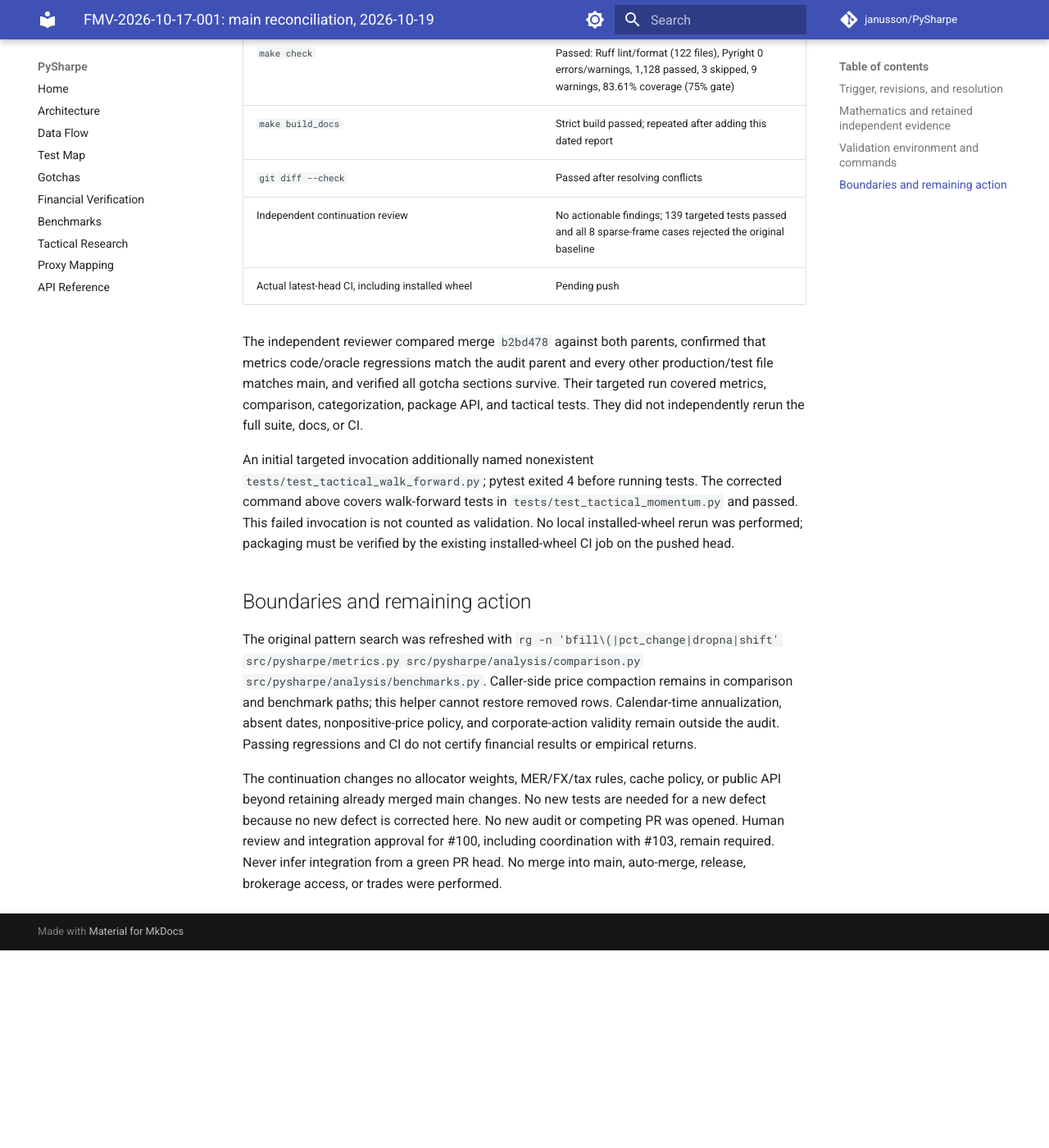
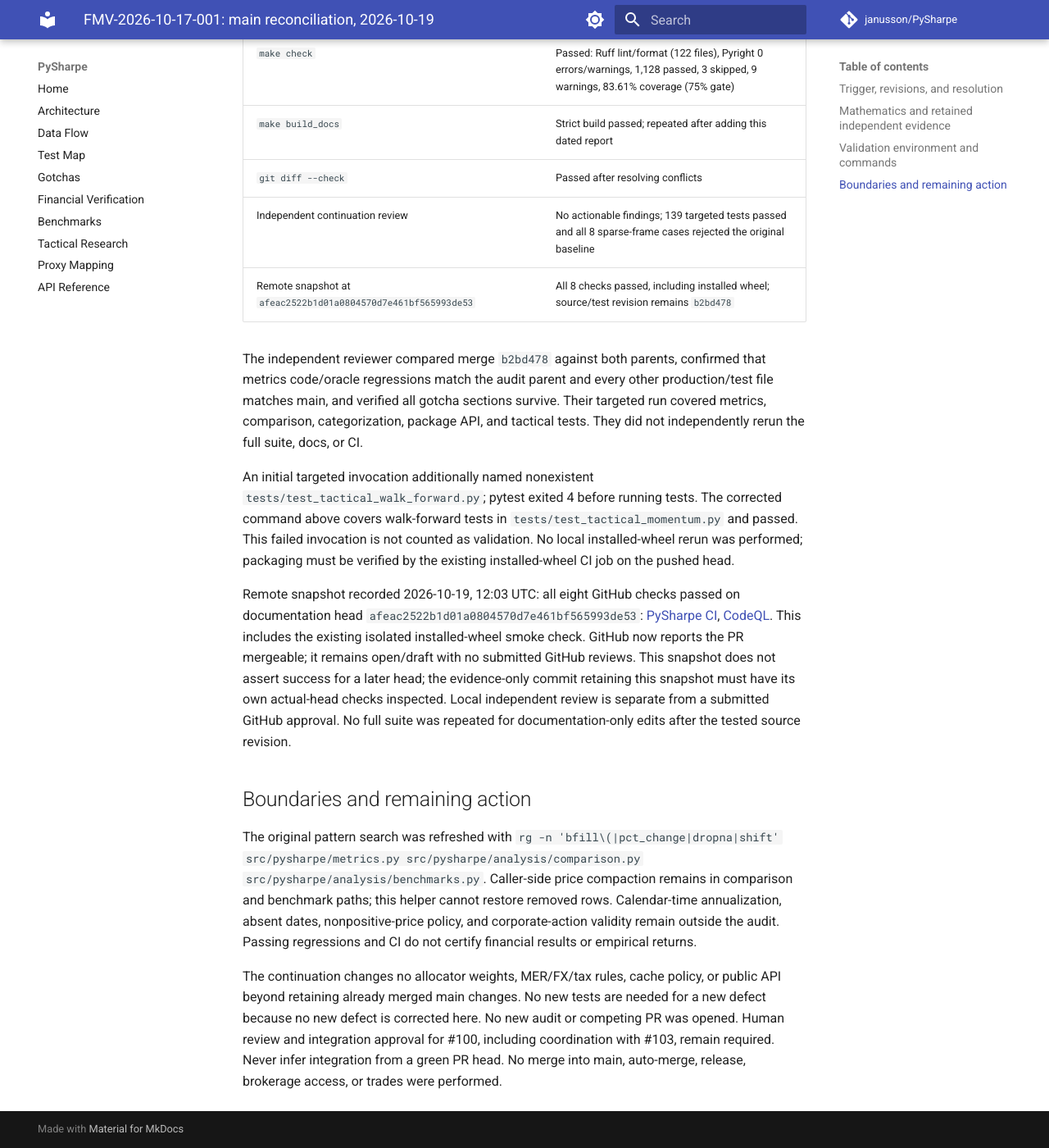
Before and after one commit to janusson/PySharpe, an MkDocs documentation site: the page built from docs/financial_verification/2026-10-19-001-main-reconciliation.md, in a window 1280 px wide and 1400 px high, scrolled down 1634 px. Shown: the whole window at 82% size. Built offline with MkDocs 1.6.1 and Material for MkDocs 9.7.7, drawn with Linux system fonts in a browser that asks for light colours; comment, search, counter and statistics services are not loaded; before the commit the page ends 2793 px from its top, so only the background shows below that.

Commit message:
Retain reconciled audit CI snapshot

```diff
--- a/docs/financial_verification/2026-10-19-001-main-reconciliation.md
+++ b/docs/financial_verification/2026-10-19-001-main-reconciliation.md
@@ -61,7 +61,7 @@ The primary dirty checkout and other worktrees were preserved.
 | `make build_docs` | Strict build passed; repeated after adding this dated report |
 | `git diff --check` | Passed after resolving conflicts |
 | Independent continuation review | No actionable findings; 139 targeted tests passed and all 8 sparse-frame cases rejected the original baseline |
-| Actual latest-head CI, including installed wheel | Pending push |
+| Remote snapshot at `afeac2522b1d01a0804570d7e461bf565993de53` | All 8 checks passed, including installed wheel; source/test revision remains `b2bd478` |
 
 The independent reviewer compared merge `b2bd478` against both parents, confirmed
 that metrics code/oracle regressions match the audit parent and every other
@@ -75,6 +75,17 @@ The corrected command above covers walk-forward tests in
 `tests/test_tactical_momentum.py` and passed. This failed invocation is not
 counted as validation. No local installed-wheel rerun was performed; packaging
 must be verified by the existing installed-wheel CI job on the pushed head.
+
+Remote snapshot recorded 2026-10-19, 12:03 UTC: all eight GitHub checks passed
+on documentation head `afeac2522b1d01a0804570d7e461bf565993de53`:
+[PySharpe CI](https://github.com/janusson/PySharpe/actions/runs/39248845758),
+[CodeQL](https://github.com/janusson/PySharpe/actions/runs/39248840396).
+This includes the existing isolated installed-wheel smoke check. GitHub now
+reports the PR mergeable; it remains open/draft with no submitted GitHub reviews.
+This snapshot does not assert success for a later head; the evidence-only commit
+retaining this snapshot must have its own actual-head checks inspected. Local
+independent review is separate from a submitted GitHub approval. No full suite
+was repeated for documentation-only edits after the tested source revision.
 
 ## Boundaries and remaining action
 
```
